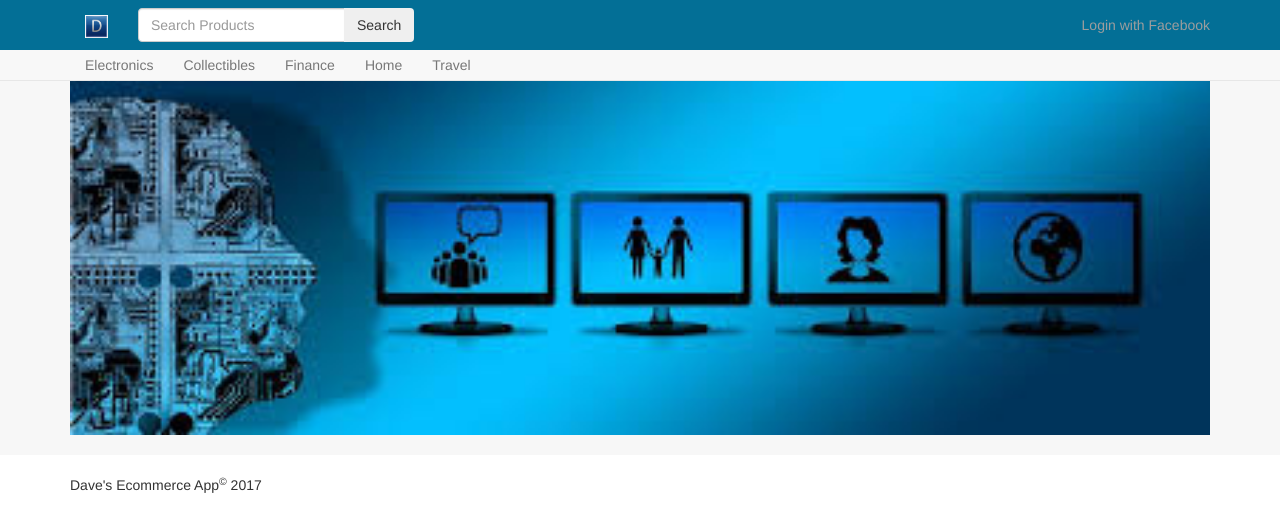
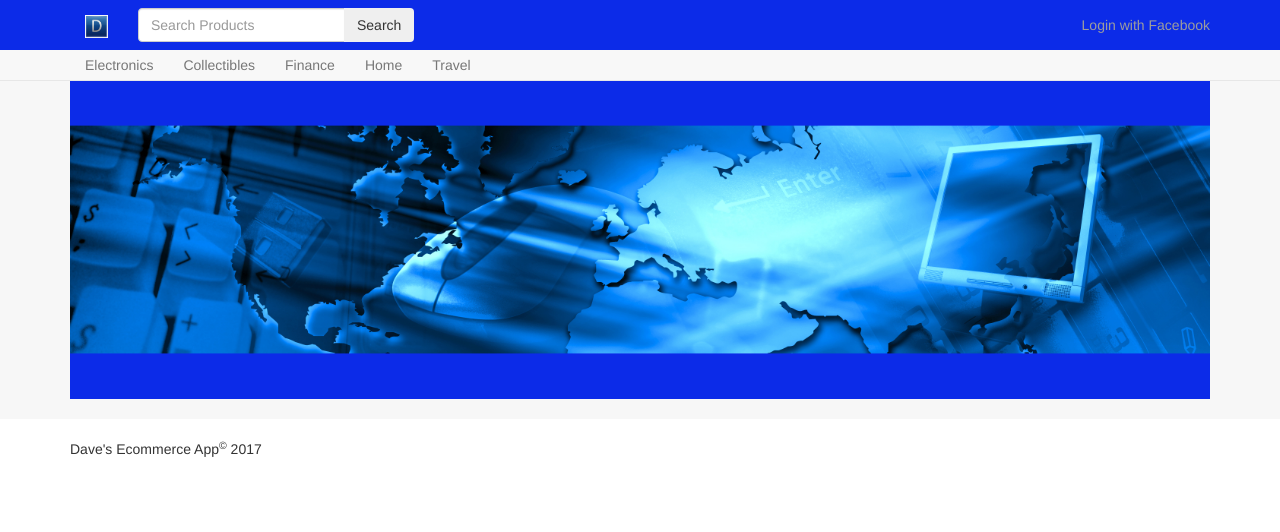
Before and after one commit to dwmorrison33/ecommerce, a Django app: page / in a window 1280 px wide. Shown: the top 532 px of the page. Run offline with Django 3.2, Linux system fonts and the light colour scheme; data that the repository does not hold is empty; some libraries are stand-ins or nearby versions.

Commit message:
changed colors and images

```diff
--- a/ecommerce_app/templates/base.html
+++ b/ecommerce_app/templates/base.html
@@ -16,7 +16,7 @@
   </head>
   <body>
     <nav class="navbar navbar-default navbar-fixed-top">
-      <div class="navbar-inverse" style="background-color: #036f96;">
+      <div class="navbar-inverse" style="background-color: #0c2be8;">
         <div class="container">
           <div class="navbar-header">
             <a class="navbar-brand" href="/"><img src="{% static 'img/favicon.jpeg' %}" height="23"></a>
--- a/ecommerce_app/templates/home.html
+++ b/ecommerce_app/templates/home.html
@@ -5,7 +5,7 @@
 
   <div class="row">
     <div class="col-md-12">
-      <img src="{% static 'img/electronics_banner.jpeg' %}" class="banner">
+      <img src="{% static 'img/electronics-banner.jpeg' %}" class="banner">
     </div>
 
     {% for product in products %}
```
Also changed, not shown: ecommerce_app/static/img/electronics-banner.jpeg (added).
